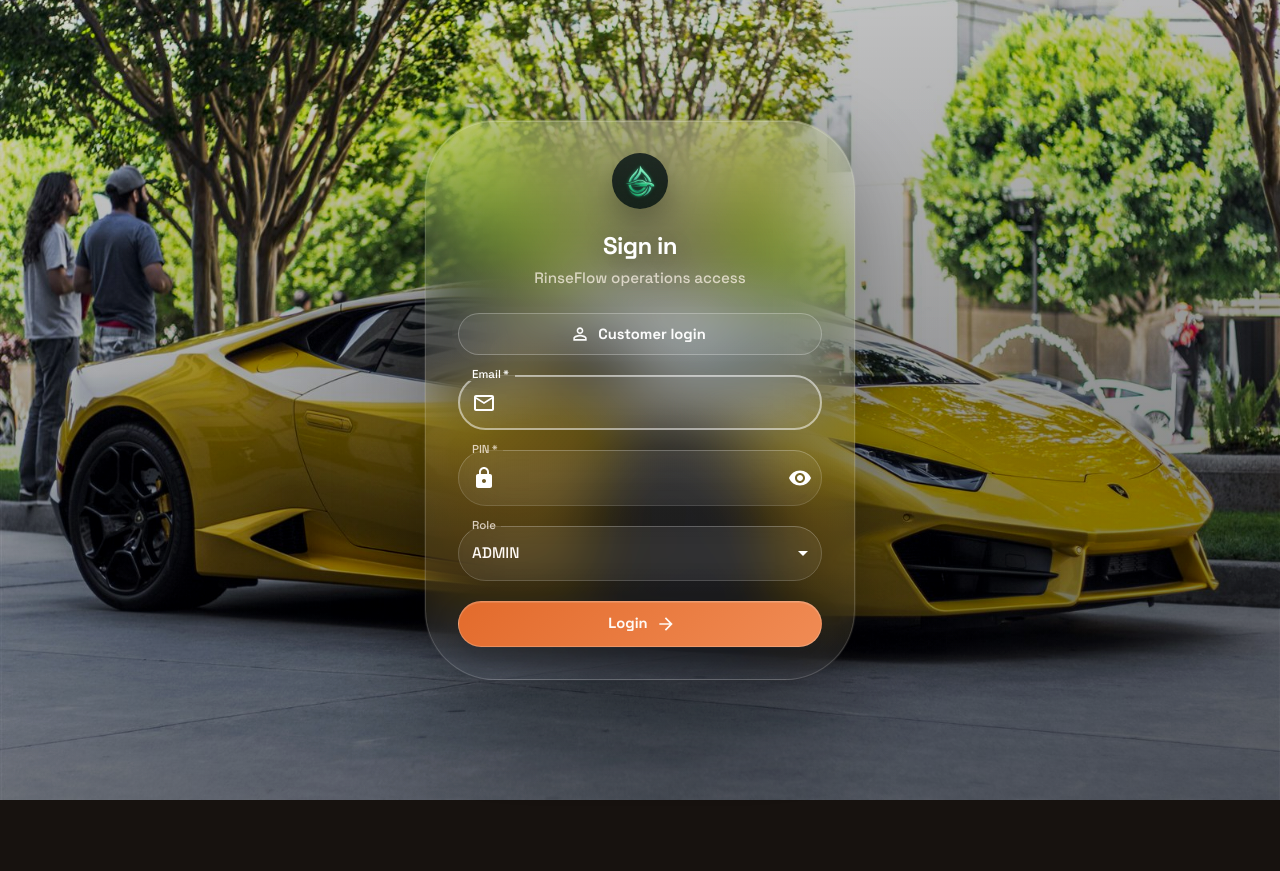
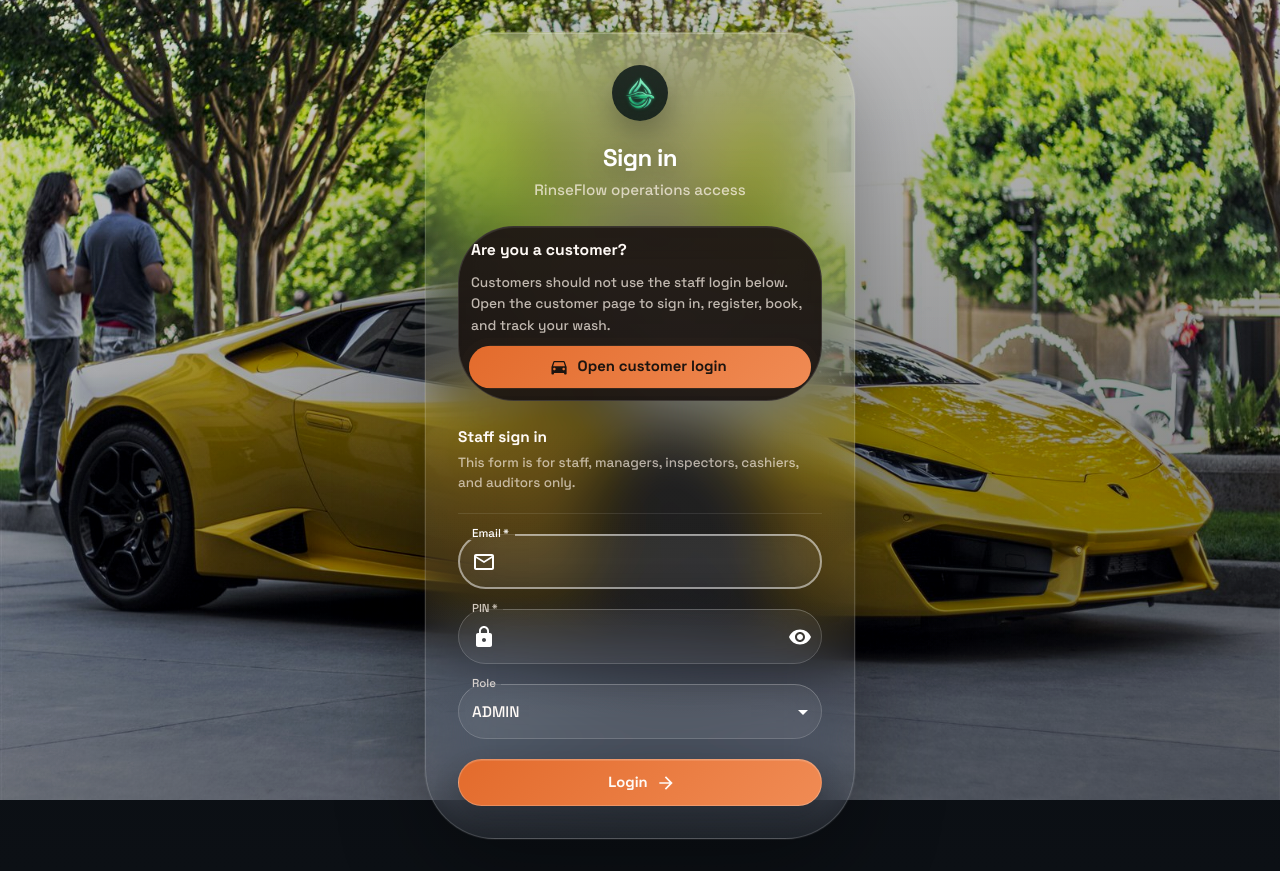
Before and after one commit to Francisthecoder09/cash-wash-on, a React (Vite) app in the folder frontend/: page /login in a window 1280 px wide. Before the commit the page ends 800 px from the top, so only its background shows below. Built offline with nearby package versions, Linux system fonts and the light colour scheme; no server answers.

Commit message:
Make customer login path clearer on entry page

```diff
--- a/frontend/src/pages/LoginPage.tsx
+++ b/frontend/src/pages/LoginPage.tsx
@@ -13,13 +13,14 @@ import {
   Stack,
   TextField,
   Typography,
+  Divider,
 } from '@mui/material';
 import { FormEvent, useState } from 'react';
 import { Link as RouterLink, useNavigate } from 'react-router-dom';
 import { api } from '../api/client';
 import { authStore } from '../store/auth';
 import { AuthResponse } from '../types';
-import { ArrowForward, Lock, Logout, MailOutline, PersonOutline, Visibility, VisibilityOff } from '@mui/icons-material';
+import { ArrowForward, DirectionsCar, Lock, Logout, MailOutline, PersonOutline, Visibility, VisibilityOff } from '@mui/icons-material';
 
 const glassFieldSx = {
   '& .MuiOutlinedInput-root': {
@@ -169,6 +170,61 @@ export function LoginPage() {
             </Typography>
           </Box>
 
+          <Paper
+            sx={{
+              p: 1.5,
+              borderRadius: 4,
+              bgcolor: 'rgba(255,255,255,0.08)',
+              border: '1px solid rgba(255,255,255,0.12)',
+              boxShadow: 'inset 0 1px 0 rgba(255,255,255,0.08)',
+              backdropFilter: 'blur(18px)',
+            }}
+          >
+            <Stack spacing={1.2}>
+              <Typography sx={{ color: '#fffaf6', fontWeight: 800, fontSize: '0.98rem' }}>
+                Are you a customer?
+              </Typography>
+              <Typography sx={{ color: 'rgba(255,245,236,0.72)', fontSize: '0.86rem', lineHeight: 1.55 }}>
+                Customers should not use the staff login below. Open the customer page to sign in, register, book, and track your wash.
+              </Typography>
+              <Button
+                component={RouterLink}
+                to="/portal/login"
+                variant="contained"
+                fullWidth
+                startIcon={<DirectionsCar />}
+                sx={{
+                  borderRadius: 999,
+                  color: '#1d140f',
+                  bgcolor: '#f0b67e',
+                  fontWeight: 900,
+                  py: 1.35,
+                  animation: 'customerPulse 1.5s ease-in-out infinite',
+                  boxShadow: '0 16px 28px rgba(240,182,126,0.2)',
+                  '@keyframes customerPulse': {
+                    '0%': {
+                      transform: 'scale(1)',
+                      boxShadow: '0 0 0 0 rgba(240,182,126,0.22)',
+                    },
+                    '50%': {
+                      transform: 'scale(1.015)',
+                      boxShadow: '0 0 0 10px rgba(240,182,126,0.02)',
+                    },
+                    '100%': {
+                      transform: 'scale(1)',
+                      boxShadow: '0 0 0 0 rgba(240,182,126,0)',
+                    },
+                  },
+                  '&:hover': {
+                    bgcolor: '#f4c594',
+                  },
+                }}
+              >
+                Open customer login
+              </Button>
+            </Stack>
+          </Paper>
+
           {isLoggedIn && (
             <Alert severity="info" sx={{ borderRadius: 2.5 }}>
               Logged in as <strong>{currentAuth?.email}</strong> ({currentAuth?.role})
@@ -183,43 +239,16 @@ export function LoginPage() {
 
           <Box component="form" onSubmit={submit}>
             <Stack spacing={2.5}>
-              <Button
-                component={RouterLink}
-                to="/portal/login"
-                variant="outlined"
-                fullWidth
-                startIcon={<PersonOutline />}
-                sx={{
-                  borderRadius: 999,
-                  color: '#ffffff',
-                  borderColor: 'rgba(255,255,255,0.26)',
-                  bgcolor: 'rgba(255,255,255,0.08)',
-                  fontWeight: 800,
-                  order: -1,
-                  animation: 'customerPulse 1.5s ease-in-out infinite',
-                  boxShadow: '0 0 0 rgba(255,255,255,0)',
-                  '@keyframes customerPulse': {
-                    '0%': {
-                      opacity: 0.88,
-                      boxShadow: '0 0 0 0 rgba(255,255,255,0.2)',
-                    },
-                    '50%': {
-                      opacity: 1,
-                      boxShadow: '0 0 0 8px rgba(255,255,255,0.02)',
-                    },
-                    '100%': {
-                      opacity: 0.88,
-                      boxShadow: '0 0 0 0 rgba(255,255,255,0)',
-                    },
-                  },
-                  '&:hover': {
-                    borderColor: 'rgba(255,255,255,0.38)',
-                    bgcolor: 'rgba(255,255,255,0.12)',
-                  },
-                }}
-              >
-                Customer login
-              </Button>
+              <Stack spacing={0.65}>
+                <Typography sx={{ color: '#fffaf6', fontWeight: 800 }}>
+                  Staff sign in
+                </Typography>
+                <Typography sx={{ color: 'rgba(255,245,236,0.66)', fontSize: '0.84rem' }}>
+                  This form is for staff, managers, inspectors, cashiers, and auditors only.
+                </Typography>
+              </Stack>
+
+              <Divider sx={{ borderColor: 'rgba(255,255,255,0.1)' }} />
 
               <TextField
                 fullWidth
```
